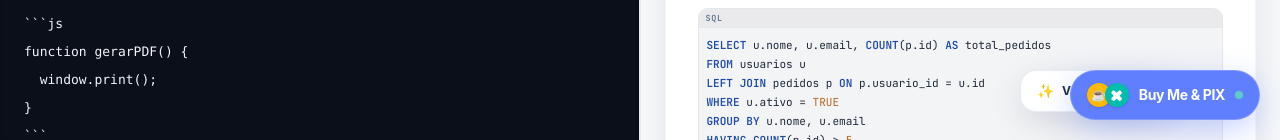
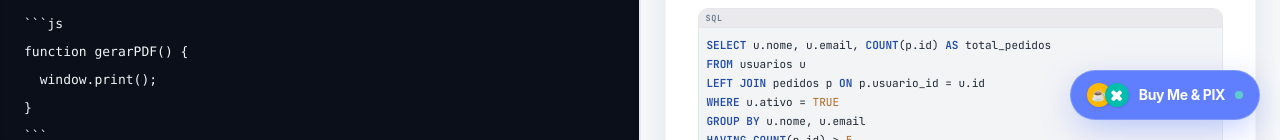
Before and after one commit to AlexandreDeCarli/MarkdownRenderKit, a React (Vite) app: page / in a window 1280 px wide. Shown: the part 660-800 px from the top of the page. Built offline with nearby package versions, Linux system fonts and the light colour scheme.

Commit message:
fix(ui): Remove speech bubble tooltip to ensure strictly one single floating button on screen
Eliminate secondary tooltip bubble element and keep solely the single primary floating action button in the bottom right corner.

```diff
--- a/src/presentation/components/FloatingSupportWidget.jsx
+++ b/src/presentation/components/FloatingSupportWidget.jsx
@@ -10,12 +10,6 @@ export default function FloatingSupportWidget() {
   const [isOpen, setIsOpen] = useState(false);
   const [activeTab, setActiveTab] = useState("pix"); // 'pix' | 'bmc'
   const [copiedPix, setCopiedPix] = useState(false);
-  const [showPixQr, setShowPixQr] = useState(false);
-  const [showBubble, setShowBubble] = useState(true);
-
-  // Valores sugeridos para PIX
-  const [selectedPixAmount, setSelectedPixAmount] = useState(5);
-  const [customPix, setCustomPix] = useState("20");
 
   const widgetRef = useRef(null);
 
@@ -23,25 +17,27 @@ export default function FloatingSupportWidget() {
   const BMC_ID = "alexandredecarli";
   const BMC_EMBED_URL = `https://buymeacoffee.com/widget/page/${BMC_ID}?description=Support%20me%20on%20Buy%20me%20a%20coffee!&color=%235F7FFF`;
 
-  // Limpa elementos residuais do script antigo caso existam no DOM
+  // Limpa continuamente qualquer elemento residual do script antigo do BMC
   useEffect(() => {
     const purgeOldBmc = () => {
       const oldBtn = document.getElementById("bmc-wbtn");
       if (oldBtn) oldBtn.remove();
       const oldClose = document.getElementById("bmc-close-btn");
       if (oldClose) oldClose.remove();
+      const oldIframe = document.getElementById("bmc-iframe");
+      if (oldIframe) oldIframe.remove();
       const oldScript = document.querySelector('script[data-name="BMC-Widget"]');
       if (oldScript) oldScript.remove();
+      // Remove qualquer botão circular ou balão inserido pelo script externo
+      document.querySelectorAll('#bmc-wbtn, [id^="bmc-"], div[style*="Avenir Book"]').forEach((el) => {
+        if (el.id !== "bmc-iframe-native" && el.id !== "btn-floating-support") {
+          el.remove();
+        }
+      });
     };
     purgeOldBmc();
-  }, []);
-
-  // Controla o balão de mensagem "Valeeeu demais!"
-  useEffect(() => {
-    const timer = setTimeout(() => {
-      setShowBubble(false);
-    }, 7000);
-    return () => clearTimeout(timer);
+    const interval = setInterval(purgeOldBmc, 500);
+    return () => clearInterval(interval);
   }, []);
 
   // Fecha o popover ao clicar fora
@@ -71,18 +67,6 @@ export default function FloatingSupportWidget() {
 
   return (
     <div ref={widgetRef} className="fixed bottom-5 right-5 z-50 font-sans select-none">
-      {/* Balão Flutuante de Boas-Vindas ("Valeeeu demais!") */}
-      {showBubble && !isOpen && (
-        <div
-          onClick={() => setIsOpen(true)}
-          className="absolute bottom-1 right-20 mb-1 mr-1 flex items-center gap-2 rounded-2xl bg-white px-4 py-2.5 text-xs font-bold text-slate-800 shadow-[0_10px_35px_-5px_rgba(15,23,42,0.18)] border border-slate-200/80 cursor-pointer animate-fade-in whitespace-nowrap hover:bg-slate-50 transition-all active:scale-95"
-        >
-          <span className="text-sm">✨</span>
-          <span>Valeeeu demais!</span>
-          <div className="absolute -right-2 bottom-4 h-3 w-3 rotate-45 border-r border-t border-slate-200/80 bg-white" />
-        </div>
-      )}
-
       {/* Popover Card */}
       {isOpen && (
         <div
@@ -252,7 +236,6 @@ export default function FloatingSupportWidget() {
         type="button"
         id="btn-floating-support"
         onClick={() => setIsOpen(!isOpen)}
-        onMouseEnter={() => setShowBubble(true)}
         className="inline-flex items-center gap-2.5 rounded-full bg-[#5F7FFF] hover:bg-[#4e70f5] text-white px-4 py-3 text-xs font-bold shadow-[0_10px_35px_-5px_rgba(95,127,255,0.45)] hover:shadow-[0_15px_40px_-5px_rgba(95,127,255,0.55)] border border-white/20 backdrop-blur-md active:scale-95 transition-all duration-200 cursor-pointer group"
         title="Apoiar o projeto via PIX ou Buy Me a Coffee"
       >
```
